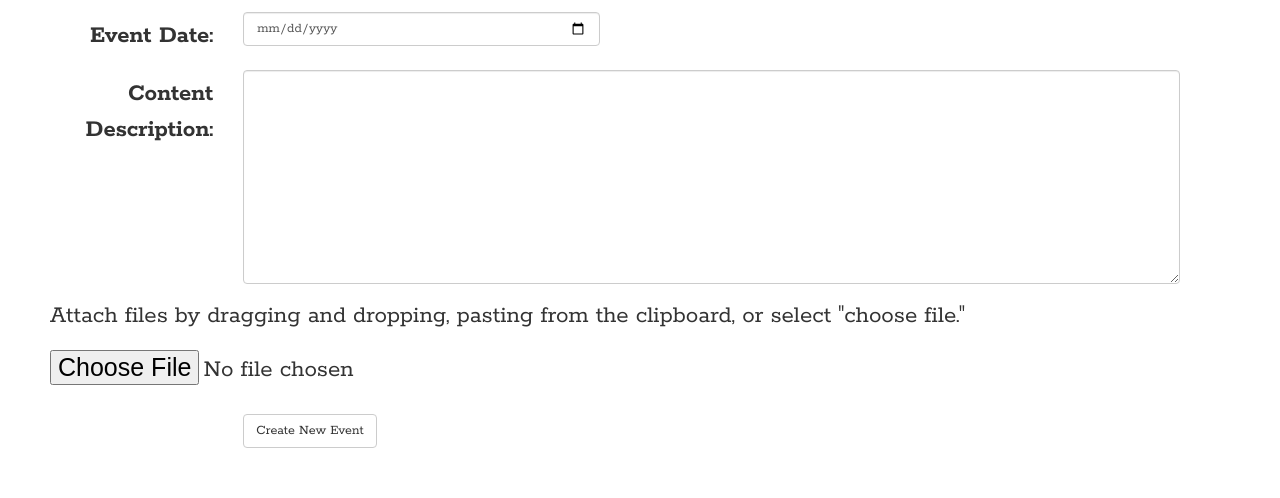
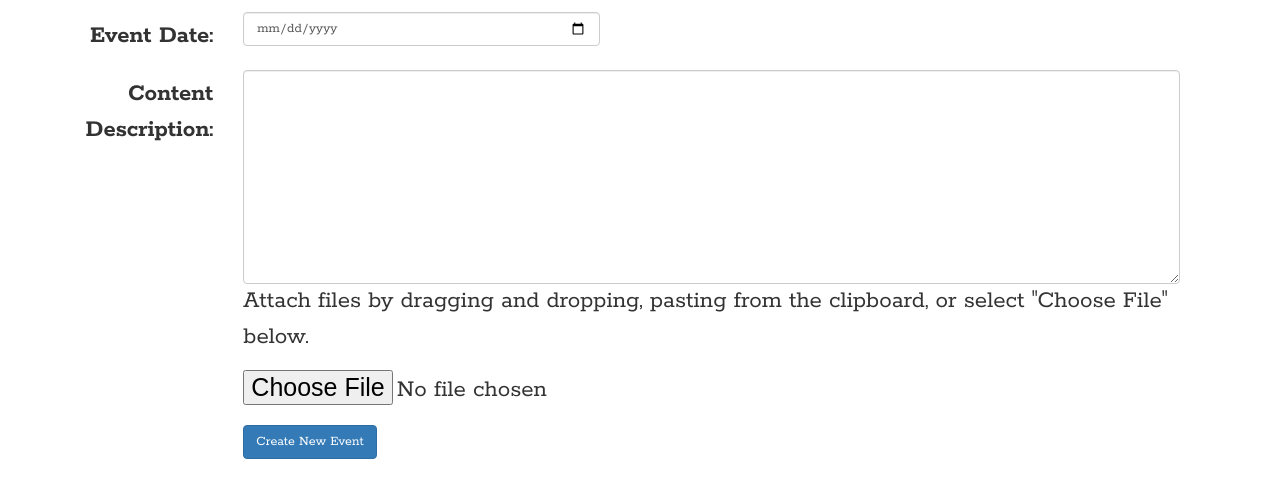
Before and after one commit to jerrudS/timeline, a plain HTML site: page index.html in a window 1280 px wide. Shown: the part 228-726 px from the top of the page. Drawn offline with nearby package versions, Linux system fonts and the light colour scheme.

Commit message:
Updated submit button and more visually appealing layout. #1

```diff
--- a/index.html
+++ b/index.html
@@ -34,16 +34,13 @@
         <label for="content" class="col-sm-2 control-label">Content Description:</label>
         <div class="col-sm-10">
           <textarea class="form-control" rows="10"></textarea>
+          <label id="input-label" for="InputFile">Attach files by dragging and dropping, pasting from the clipboard, or select "Choose File" below.</label>
+          <input type="file" id="input-button"/>
         </div>
-      </div>
-      <div class="form-group col-sm-12">
-        <label id="input-label" for="InputFile">Attach files by dragging and dropping, pasting from the clipboard, or select "choose file."</label>
-        <input type="file" id="input-button"/>
-        <p class="help-block"></p>
       </div>
       <div class="form-group">
         <div class="col-sm-offset-2 col-sm-10">
-          <button type="submit" class="btn btn-default">Create New Event</button>
+          <button type="submit" class="btn btn-primary">Create New Event</button>
         </div>
       </div>
     </form>
```
